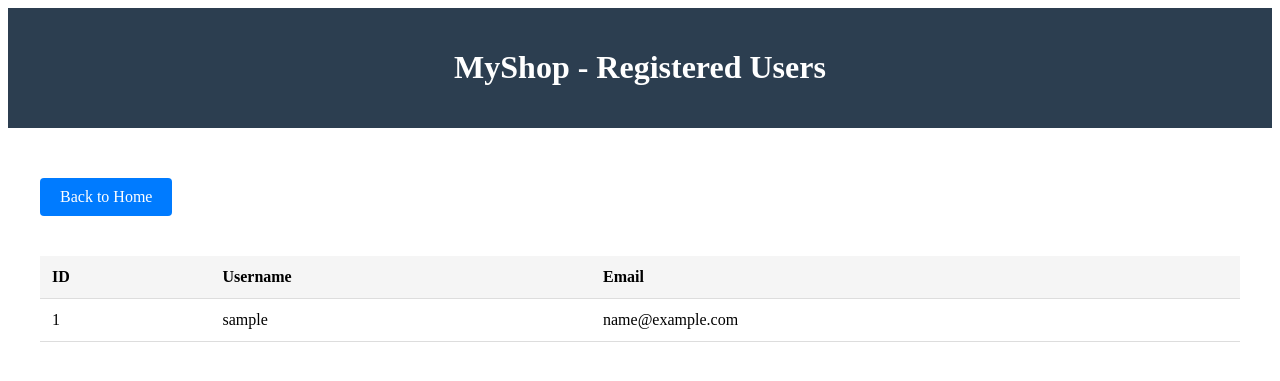
After one commit to rhinoseross/wk6-cloud-shop, a PHP site: page /view_users.php in a window 1280 px wide. The commit adds this page. Shown: the top 381 px of the page. Run offline with PHP 8.4, Linux system fonts and the light colour scheme; tables that the repository leaves empty or names only in its code hold one stand-in row (values such as "Sample post").

Commit message:
Add view users page and navigation button on homepage

```diff
--- /dev/null
+++ b/view_users.php
@@ -0,0 +1,108 @@
+<?php
+// Database connection
+$servername = "localhost";
+$username = "root";
+$password = "";
+$dbname = "myshop";
+
+// Create connection
+$conn = new mysqli($servername, $username, $password, $dbname);
+
+// Check connection
+if ($conn->connect_error) {
+    die("Connection failed: " . $conn->connect_error);
+}
+
+// Fetch users from the database
+$sql = "SELECT id, username, email FROM users";
+$result = $conn->query($sql);
+?>
+
+<!DOCTYPE html>
+<html lang="en">
+<head>
+    <meta charset="UTF-8">
+    <meta name="viewport" content="width=device-width, initial-scale=1.0">
+    <title>View Users - MyShop</title>
+    <style>
+        .header {
+            background-color: #2c3e50;
+            color: white;
+            padding: 20px 0;
+            text-align: center;
+            margin-bottom: 30px;
+        }
+        .container {
+            max-width: 1200px;
+            margin: 0 auto;
+            padding: 0 20px;
+        }
+        .users-table {
+            width: 100%;
+            border-collapse: collapse;
+            margin-top: 20px;
+        }
+        .users-table th, .users-table td {
+            padding: 12px;
+            text-align: left;
+            border-bottom: 1px solid #ddd;
+        }
+        .users-table th {
+            background-color: #f5f5f5;
+        }
+        .users-table tr:hover {
+            background-color: #f9f9f9;
+        }
+        .back-button {
+            display: inline-block;
+            background-color: #007bff;
+            color: white;
+            padding: 10px 20px;
+            text-decoration: none;
+            border-radius: 4px;
+            margin: 20px 0;
+        }
+        .back-button:hover {
+            background-color: #0056b3;
+        }
+    </style>
+</head>
+<body>
+    <div class="header">
+        <div class="container">
+            <h1>MyShop - Registered Users</h1>
+        </div>
+    </div>
+
+    <div class="container">
+        <a href="index.php" class="back-button">Back to Home</a>
+
+        <?php if ($result->num_rows > 0): ?>
+            <table class="users-table">
+                <thead>
+                    <tr>
+                        <th>ID</th>
+                        <th>Username</th>
+                        <th>Email</th>
+                    </tr>
+                </thead>
+                <tbody>
+                    <?php while($row = $result->fetch_assoc()): ?>
+                        <tr>
+                            <td><?php echo htmlspecialchars($row['id']); ?></td>
+                            <td><?php echo htmlspecialchars($row['username']); ?></td>
+                            <td><?php echo htmlspecialchars($row['email']); ?></td>
+                        </tr>
+                    <?php endwhile; ?>
+                </tbody>
+            </table>
+        <?php else: ?>
+            <p>No users found in the database.</p>
+        <?php endif; ?>
+    </div>
+</body>
+</html>
+
+<?php
+$conn->close();
+?>
```
Also changed, not shown: index.php (+19 -6 lines).
